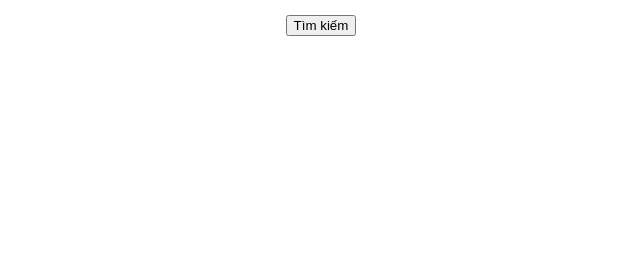
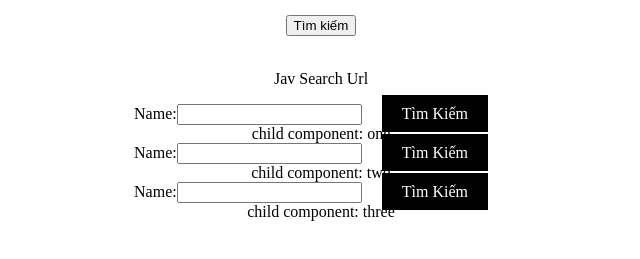
Before and after one commit to allenmeou/Learn-React-Season1, a React (Create React App) app: page / in a window 1280 px wide. Shown: the part 441-700 px from the top of the page, without its empty margins (319-959 px from the left). Built offline with nearby package versions, Linux system fonts and the light colour scheme.

Commit message:
uploap code #10

```diff
--- a/src/styles/global.scss
+++ b/src/styles/global.scss
@@ -32,6 +32,5 @@
   padding: 10px 20px;
   color: white;
   text-decoration: none;
-  display: block;
-  width: 200px;
+  margin: 0 20px;
 }
--- a/src/views/Example/MyComponents.js
+++ b/src/views/Example/MyComponents.js
@@ -1,4 +1,5 @@
 import React from "react";
+import SearchJavIdol from "./SearchJavIdol";
 
 class MyComponents extends React.Component {
   state = {
@@ -55,6 +56,13 @@ class MyComponents extends React.Component {
         <>
           <img className="image-logo-idol" src={this.state.image} alt="" />
         </>
+
+        <div>
+          <p>Jav Search Url </p>
+          <SearchJavIdol name={"one"} />
+          <SearchJavIdol name={"two"} />
+          <SearchJavIdol name={"three"} />
+        </div>
       </div>
     );
   }
--- a/src/views/Example/SearchJavIdol.js
+++ b/src/views/Example/SearchJavIdol.js
@@ -39,13 +39,13 @@ class SearchJavIdol extends Component {
             onChange={this.handleNameChange}
           />
         </label>
-        <button type="submit">Submit</button>
-        <br />
-        <div>
-          <a className="a-search" href={this.state.link}>
-            Tìm Kiếm
-          </a>
-        </div>
+        <a className="a-search" href={this.state.link}>
+          Tìm Kiếm
+        </a>
+
+        <>
+          <div>child component: {this.props.name}</div>
+        </>
       </form>
     );
   }
```
